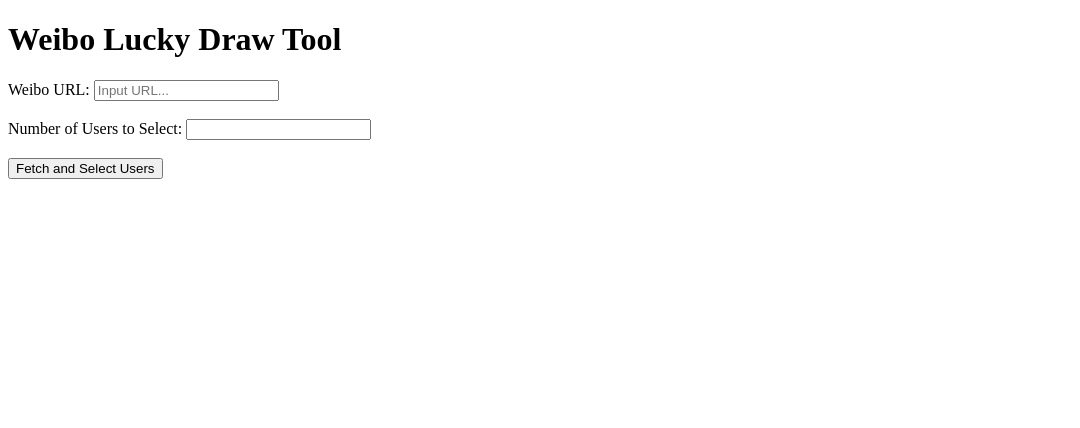
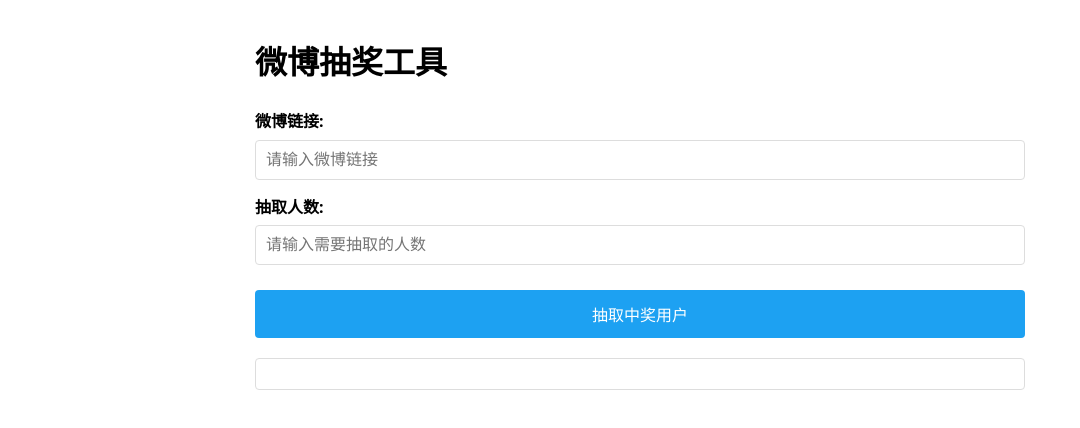
Before and after one commit to PuppyGummy/WeiboLuckyDrawTool, a plain HTML site: page templates/index.html in a window 1280 px wide. Shown: the whole page, without its empty margins (0-1080 px from the left). Drawn offline with Linux system fonts and the light colour scheme.

Commit message:
Update index.html

```diff
--- a/templates/index.html
+++ b/templates/index.html
@@ -1,29 +1,106 @@
 <!DOCTYPE html>
-<html>
+<html lang="zh-CN">
 
 <head>
-    <title>Weibo Lucky Draw Tool</title>
+    <meta charset="UTF-8">
+    <meta name="viewport" content="width=device-width, initial-scale=1.0">
+    <meta http-equiv="Content-Security-Policy"
+        content="default-src 'self' 'unsafe-inline'; script-src 'self' 'unsafe-inline' 'unsafe-eval'; connect-src 'self' https://luckydrawtool.online; style-src 'self' 'unsafe-inline';">
+    <title>微博抽奖工具</title>
+    <style>
+        * {
+            box-sizing: border-box;
+        }
+
+        body {
+            font-family: system-ui, -apple-system, sans-serif;
+            max-width: 800px;
+            margin: 0 auto;
+            padding: 15px;
+            line-height: 1.6;
+        }
+
+        .input-group {
+            margin-bottom: 15px;
+        }
+
+        .input-group label {
+            display: block;
+            margin-bottom: 5px;
+            font-weight: bold;
+        }
+
+        .input-group input {
+            width: 100%;
+            padding: 10px;
+            border: 1px solid #ddd;
+            border-radius: 4px;
+            font-size: 16px;
+        }
+
+        button {
+            background-color: #1da1f2;
+            color: white;
+            border: none;
+            padding: 12px 20px;
+            border-radius: 4px;
+            cursor: pointer;
+            width: 100%;
+            font-size: 16px;
+            margin-top: 10px;
+            transition: background-color 0.3s ease;
+        }
+
+        button:hover {
+            background-color: #0f88eb;
+        }
+
+        #result {
+            margin-top: 20px;
+            padding: 15px;
+            border: 1px solid #ddd;
+            border-radius: 4px;
+        }
+
+        @media screen and (max-width: 480px) {
+            body {
+                padding: 10px;
+            }
+
+            .input-group input,
+            button {
+                font-size: 16px;
+            }
+        }
+    </style>
 </head>
 
 <body>
-    <h1>Weibo Lucky Draw Tool</h1>
-    <label for="weiboUrl">Weibo URL:</label>
-    <input type="text" id="weiboUrl" placeholder="Input URL...">
-    <br><br>
-    <label for="userCount">Number of Users to Select:</label>
-    <input type="number" id="userCount" min="1">
-    <br><br>
-    <button onclick="fetchReposts()">Fetch and Select Users</button>
+    <h1>微博抽奖工具</h1>
+
+    <div class="input-group">
+        <label for="weiboUrl">微博链接:</label>
+        <input type="text" id="weiboUrl" placeholder="请输入微博链接">
+    </div>
+
+    <div class="input-group">
+        <label for="userCount">抽取人数:</label>
+        <input type="number" id="userCount" placeholder="请输入需要抽取的人数" min="1">
+    </div>
+
+    <button id="fetchButton" type="button" onclick="fetchReposts()">抽取中奖用户</button>
+
     <div id="result"></div>
 
     <script type="text/javascript">
         const serverUrl = "{{ server_url }}";
+
         async function fetchReposts() {
             const weiboUrl = document.getElementById('weiboUrl').value;
             const userCount = document.getElementById('userCount').value;
 
             if (!weiboUrl || !userCount) {
-                alert("Please provide both Weibo URL and number of users to select.");
+                alert("请填写微博链接和抽取人数。");
                 return;
             }
 
@@ -35,16 +112,16 @@
                 const data = await response.json();
 
                 if (data.error) {
-                    alert("Error: " + data.error);
+                    alert("错误: " + data.error);
                     return;
                 }
 
                 const userList = data.users;
                 const resultDiv = document.getElementById('result');
-                resultDiv.innerHTML = `<h3>Selected Users:</h3><ul>${userList.map(user => `<li>${user}</li>`).join('')}</ul>`;
+                resultDiv.innerHTML = `<h3>中奖用户:</h3><ul>${userList.map(user => `<li>${user}</li>`).join('')}</ul>`;
             } catch (error) {
-                console.error("Error fetching reposts:", error);
-                alert("Error fetching reposts. Check the console for details.");
+                console.error("获取转发数据时出错:", error);
+                alert("获取转发数据时出错，请检查控制台以了解详细信息。");
             }
         }
     </script>
```
